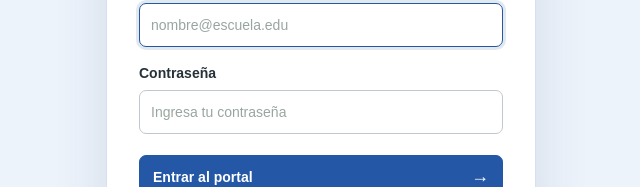
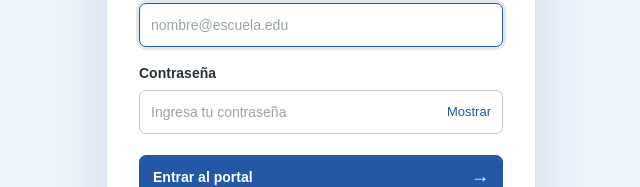
Before and after one commit to Cristian0124/SISTEMA_ESCOLAR, a Vue app in the folder frontend/: page /login in a window 1280 px wide. Shown: the part 354-541 px from the top of the page, without its empty margins (319-959 px from the left). Built offline with nearby package versions, Linux system fonts and the light colour scheme; no server answers.

Commit message:
Agrega control de visibilidad de contraseña en el login

```diff
--- a/frontend/src/views/LoginView.vue
+++ b/frontend/src/views/LoginView.vue
@@ -8,6 +8,7 @@ const auth = useAuthStore()
 const router = useRouter()
 const correo = ref('')
 const password = ref('')
+const mostrarPassword = ref(false)
 
 async function iniciarSesion() {
   const inicioCorrecto = await auth.iniciarSesion({
@@ -68,15 +69,24 @@ async function iniciarSesion() {
             <div class="password-label-row">
               <label for="password">Contraseña</label>
             </div>
+            <div class="password-field">
             <input
               id="password"
               v-model="password"
               name="password"
-              type="password"
+              :type="mostrarPassword ? 'text' : 'password'"
               autocomplete="current-password"
               placeholder="Ingresa tu contraseña"
               required
             />
+            <button
+              class="password-toggle"
+              type="button"
+              :aria-label="mostrarPassword ? 'Ocultar contraseña' : 'Mostrar contraseña'"
+              aria-controls="password"
+              @click="mostrarPassword = !mostrarPassword"
+            >{{ mostrarPassword ? 'Ocultar' : 'Mostrar' }}</button>
+            </div>
 
             <p v-if="auth.error" class="form-error" role="alert">{{ auth.error }}</p>
 
@@ -281,6 +291,11 @@ async function iniciarSesion() {
 .password-label-row label {
   margin-bottom: 9px;
 }
+
+.password-field { position: relative; margin-bottom: 18px; }
+.login-form .password-field input { margin-bottom: 0; padding-right: 82px; }
+.password-toggle { position: absolute; top: 0; right: 0; height: 100%; padding: 0 12px; border: 0; border-radius: 0 7px 7px 0; color: var(--accent); background: transparent; font: inherit; font-size: 13px; cursor: pointer; }
+.password-toggle:focus-visible { outline: 2px solid var(--accent); outline-offset: 2px; }
 
 .submit-button {
   display: flex;
--- a/frontend/src/views/RegistrarUsuarioView.vue
+++ b/frontend/src/views/RegistrarUsuarioView.vue
@@ -19,6 +19,7 @@ async function cargarCarreras() {
 }
 onMounted(cargarCarreras)
 const guardando = ref(false)
+const mostrarPassword = ref(false)
 const mensaje = ref('')
 const error = ref('')
 
@@ -88,7 +89,13 @@ async function registrar() {
       <h2>Acceso al sistema</h2>
       <div class="fields">
         <label>Correo electrónico<input v-model.trim="formulario.correo" type="email" required autocomplete="email" /></label>
-        <label>Contraseña<input v-model="formulario.password" type="password" required minlength="8" autocomplete="new-password" /></label>
+        <div class="password-group">
+          <label for="registro-password">Contraseña</label>
+          <div class="password-field">
+            <input id="registro-password" v-model="formulario.password" :type="mostrarPassword ? 'text' : 'password'" required minlength="8" autocomplete="new-password" />
+            <button class="password-toggle" type="button" :aria-label="mostrarPassword ? 'Ocultar contraseña' : 'Mostrar contraseña'" aria-controls="registro-password" @click="mostrarPassword = !mostrarPassword">{{ mostrarPassword ? 'Ocultar' : 'Mostrar' }}</button>
+          </div>
+        </div>
       </div>
       <p v-if="mensaje" class="notice success" role="status">{{ mensaje }}</p>
       <p v-if="error" class="notice failure" role="alert">{{ error }}</p>
@@ -117,6 +124,11 @@ input:focus, select:focus { outline: 2px solid #1685a244; border-color: #1685a2;
 .actions a { color: #52696c; text-decoration: none; font-size: 14px; }
 button { min-height: 40px; padding: 0 18px; border: 0; border-radius: 4px; color: white; background: #176d85; font: inherit; font-weight: 700; cursor: pointer; }
 button:disabled { opacity: .65; cursor: wait; }
+.password-group { display: grid; gap: 7px; }
+.password-field { position: relative; }
+.password-field input { padding-right: 82px; }
+.password-toggle { position: absolute; top: 0; right: 0; height: 100%; min-height: 0; padding: 0 12px; color: #176d85; background: transparent; font-size: 13px; font-weight: 600; }
+.password-toggle:focus-visible { outline: 2px solid #1685a2; outline-offset: 2px; }
 .notice { margin: 18px 0 0; font-size: 14px; }
 .success { color: #22754f; }.failure { color: #a43f39; }
 @media (max-width: 560px) { .registration-form { padding: 19px; }.fields { grid-template-columns: 1fr; gap: 13px; } }
```
